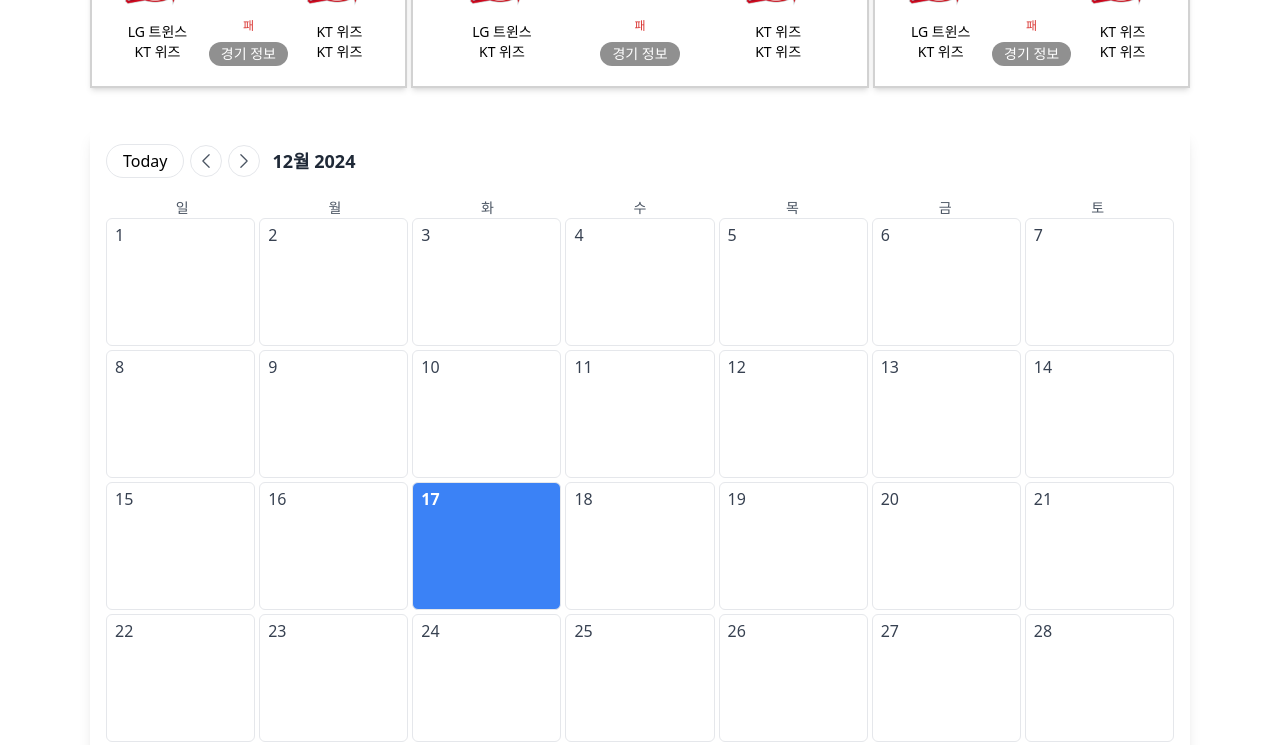
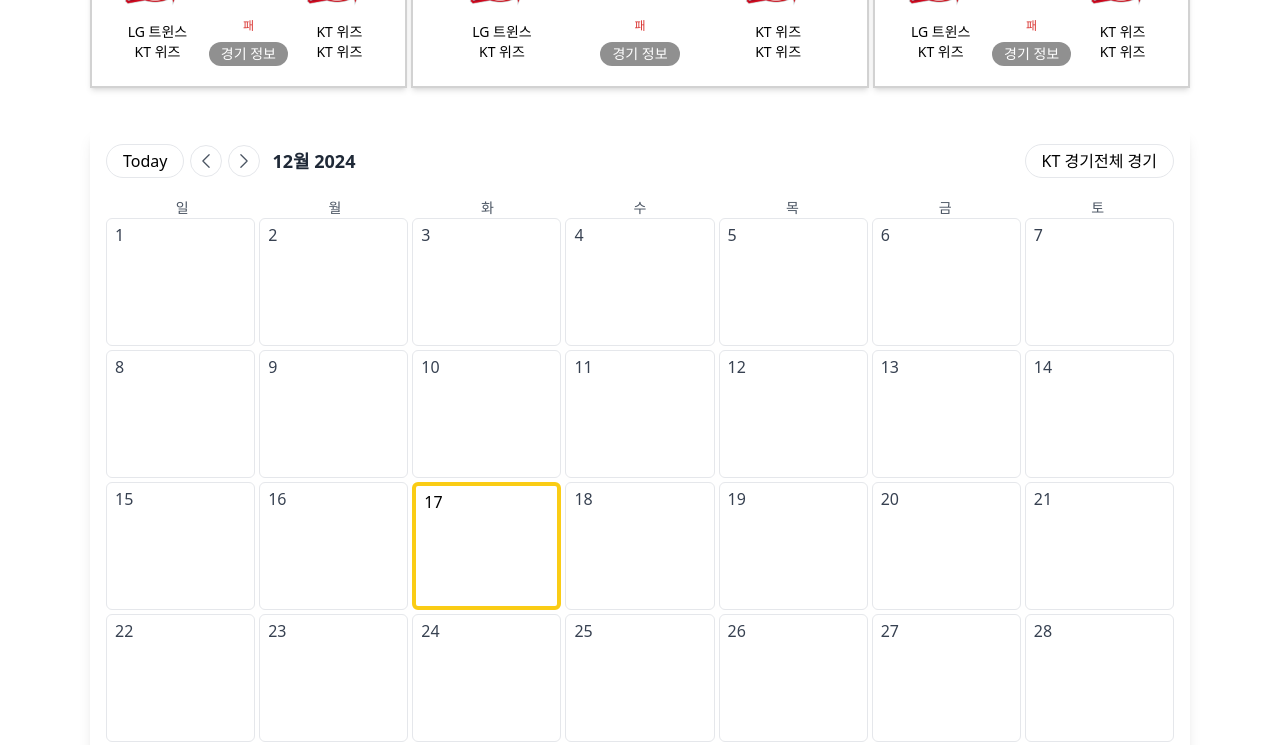
Before and after one commit to ktwiz-nextlevel/ktwiz, a Next.js app: page /game/regular/schedule in a window 1280 px wide. Shown: the part 540-1285 px from the top of the page. Built offline with nearby package versions, Linux system fonts and the light colour scheme.

Commit message:
style: 캘린더 ui 디자인 수정 ref: #68

```diff
--- a/src/app/game/regular/schedule/page.tsx
+++ b/src/app/game/regular/schedule/page.tsx
@@ -1,4 +1,4 @@
-import Calendar from '@/components/schedule/calendar'
+import GameCalendar from '@/components/schedule/game-calendar'
 import ScoreCardGroup from '@/components/schedule/score-card-group'
 import Breadcrumbs from '@/components/tailwind-ui/breadcrumbs/simple-with-chevrons'
 
@@ -9,7 +9,7 @@
         <Breadcrumbs pages={['HOME', '정규리그', '경기일정']} />
       </div>
       <ScoreCardGroup />
-      <Calendar />
+      <GameCalendar />
     </div>
   )
 }
--- a/src/components/schedule/calendar.tsx
+++ b/src/components/schedule/calendar.tsx
@@ -49,6 +49,12 @@
         <div className="ml-3 mr-auto text-lg font-semibold text-gray-800">
           {format(currentMonth, dateFormat, { locale: ko })}
         </div>
+
+        {/* 경기 전환 */}
+        <div className="rounded-full border border-gray-200 px-4 leading-8">
+          <button>KT 경기</button>
+          <button>전체 경기</button>
+        </div>
       </div>
     )
   }
@@ -92,8 +98,8 @@
               !isSameMonth(day, monthStart)
                 ? 'bg-gray-100 text-gray-400'
                 : isSameDay(day, selectedDate)
-                  ? 'bg-blue-500 font-bold text-white'
-                  : 'text-gray-700 hover:bg-gray-200'
+                  ? 'border-4 border-yellow-400'
+                  : 'text-gray-700 hover:bg-yellow-50'
             } cursor-pointer`}
             onClick={() => setSelectedDate(cloneDay)}
           >
--- /dev/null
+++ b/src/components/schedule/game-calendar.tsx
@@ -0,0 +1,9 @@
+import Calendar from './calendar'
+
+export default function GameCalendar() {
+  return (
+    <div>
+      <Calendar />
+    </div>
+  )
+}
```
